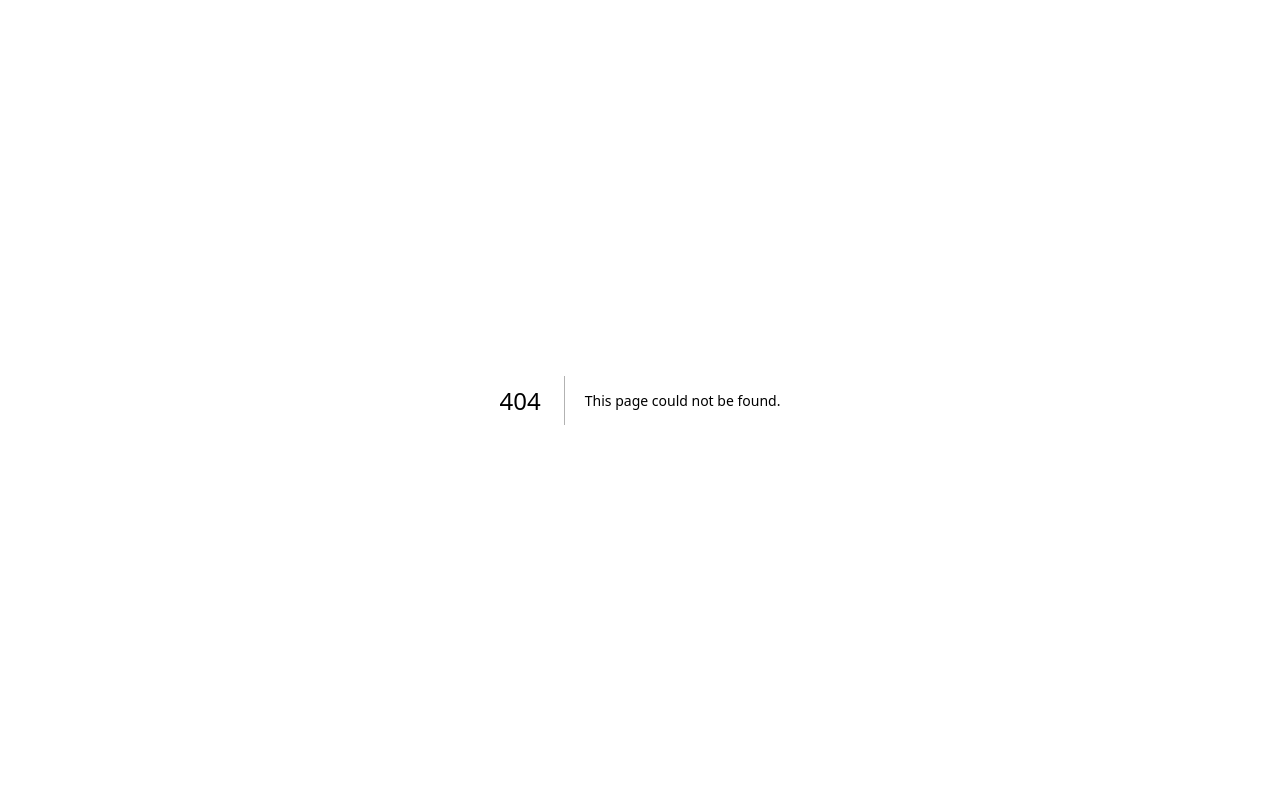
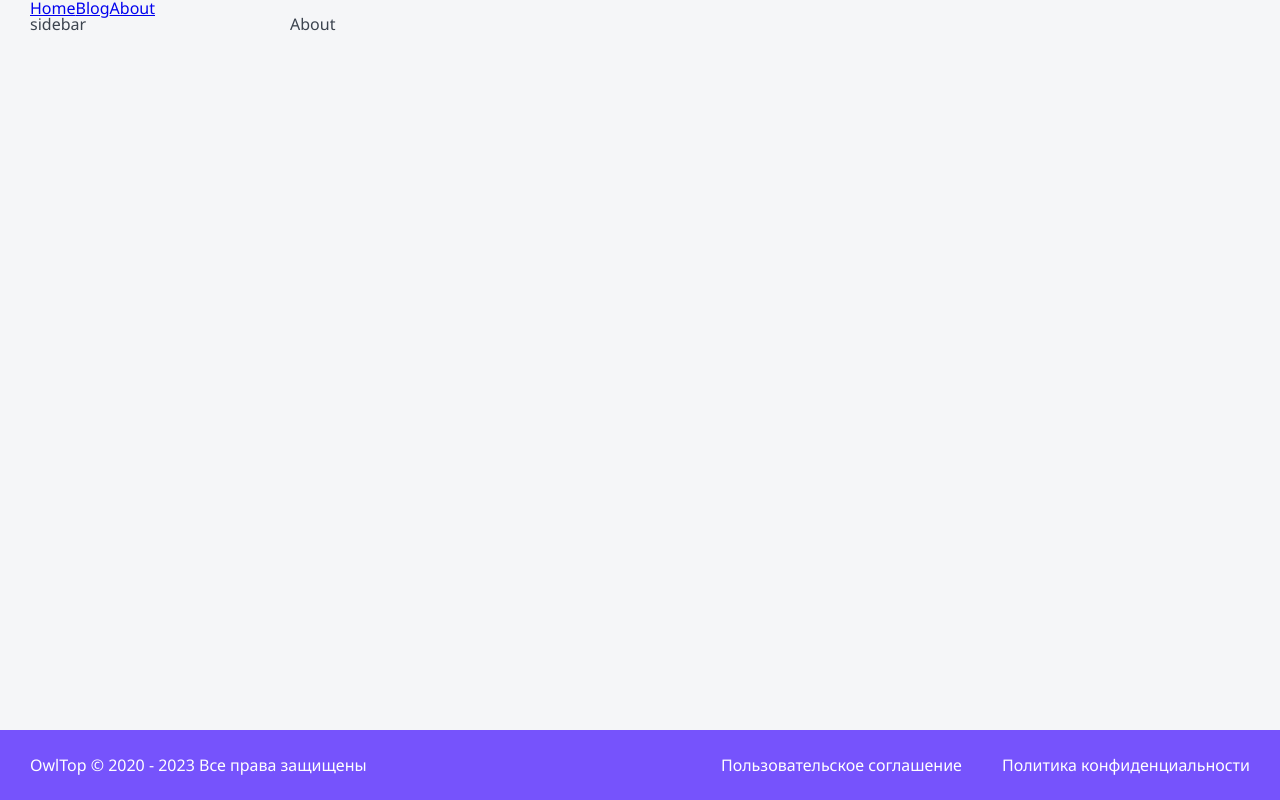
Before and after one commit to etherealelement/top-app, a Next.js app: page /pages/about in a window 1280 px wide. Before the commit this address had no page. Built offline with nearby package versions, Linux system fonts and the light colour scheme.

Commit message:
configurate: routing

```diff
--- a/app/layout/Layout.module.css
+++ b/app/Layout.module.css
@@ -12,7 +12,6 @@
 
 .header {
 	grid-area: header;
-    display: none;
 }
 
 .sidebar {
@@ -25,6 +24,19 @@
 
 .footer {
 	grid-area: footer;
+    display: grid;
+    grid-template-columns: 1fr auto auto;
+    gap: 10px 40px;
+    color: var(--white);
+    font-size: 16px;
+    line-height: 20px;
+    background: var(--primary);
+    padding: 25px 30px;
+}
+
+.footer a:hover {
+    color: var(--gray-light);
+    cursor: pointer;
 }
 
 @media (max-width: 765px) {
--- a/app/global.css
+++ b/app/global.css
@@ -16,4 +16,4 @@ body {
   --green-light: #1DC37E;
   --contrast-red: #DE0000;
   --font-family: "Noto Sans", sans-serif;
-};
+}
--- a/app/layout.tsx
+++ b/app/layout.tsx
@@ -1,15 +1,20 @@
-import {Noto_Sans} from "next/font/google";
+import { Noto_Sans } from "next/font/google";
 import "./helpers/reset.css";
 import "./global.css";
+import { Metadata } from "next";
+import React, { FunctionComponent } from "react";
+import { Header } from "./layout/Header/Header";
+import { Sidebar } from "./layout/Sidebar/Sidebar";
+import { Footer } from "./layout/Footer/Footer";
+import styles from "./Layout.module.css";
 
 const notoSans = Noto_Sans({
 	weight: "400",
 	style: "normal",
-  subsets:["latin"],
+	subsets: ["latin"],
 });
 
-
-export const metadata = {
+export const metadata: Metadata = {
 	title: "MyTop - лучший сайт отзывов",
 	description: "Generated by Next.js",
 };
@@ -21,7 +26,16 @@ export default function RootLayout({
 }) {
 	return (
 		<html lang="ru">
-      <body className={notoSans.className}>{children}</body>
+			<body className={notoSans.className}>
+				<div className={styles.wrapper}>
+					<Header className={styles.header}>Header</Header>
+					<Sidebar className={styles.sidebar}>sidebar</Sidebar>
+					<div className={styles.body}>
+						<div>{children}</div>
+					</div>
+					<Footer className={styles.footer}></Footer>
+				</div>
+			</body>
 		</html>
 	);
 }
--- a/app/layout/Header/Header.tsx
+++ b/app/layout/Header/Header.tsx
@@ -1,6 +1,11 @@
 import React from 'react';
 import { HeaderProps } from './Header.props';
+import Link from 'next/link';
 
 export const Header = ({...props}: HeaderProps):JSX.Element => {
-    return <div {...props}>Header</div>;
+    return <header {...props}>
+        <Link href ="/">Home</Link>
+        <Link href="/pages/blog">Blog</Link>
+        <Link href="/pages/about">About</Link>
+    </header>;
 };
--- a/app/page.tsx
+++ b/app/page.tsx
@@ -1,7 +1,6 @@
 "use client";
 import React, { useEffect, useState } from "react";
 import { Button, Htag, Ptag, Raiting, Tag } from "./components";
-import { withLayout } from "./layout/Layout";
 import axios from "axios";
 
 function Home(): JSX.Element {
@@ -51,4 +50,4 @@ function Home(): JSX.Element {
 	);
 }
 
-export default withLayout(Home);
+export default Home;
--- /dev/null
+++ b/app/pages/about/page.tsx
@@ -0,0 +1,8 @@
+"use client";
+import { FC } from 'react';
+
+const About: FC = () => {
+    return <div>About</div>;
+};
+
+export default About;
```
Also changed, not shown: app/layout/Layout.tsx (deleted, +0 -32 lines), app/pages/[alias].tsx (deleted, +0 -39 lines), app/pages/blog/page.tsx (added, +7 -0 lines). Lines whose indentation alone changed are shown as unchanged.
